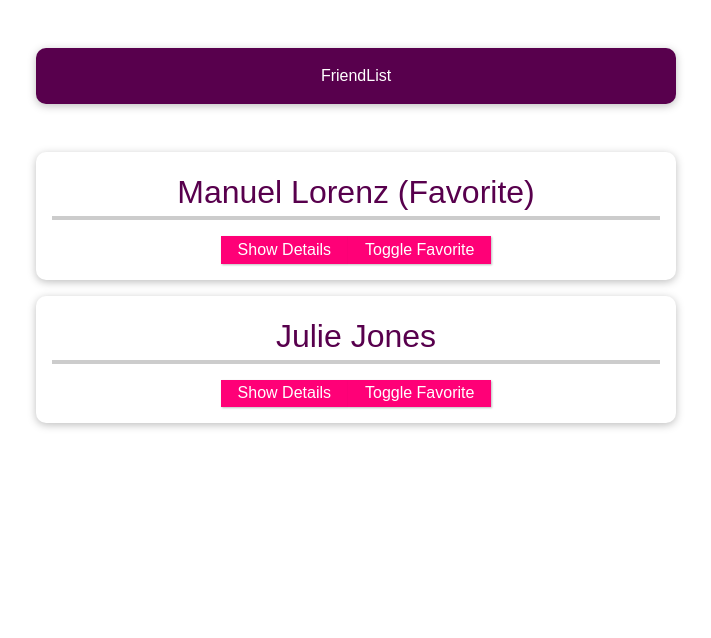
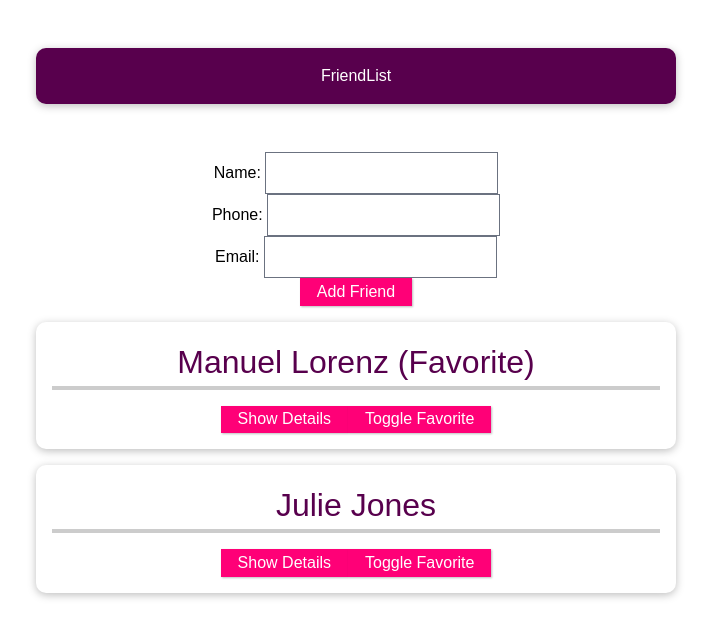
Before and after one commit to orbis-eval/orbis2-frontend, a Nuxt app: page /components-startup in a window 1280 px wide. Shown: the top 638 px of the page, without its empty margins (284-995 px from the left). Built offline with nearby package versions, Linux system fonts and the light colour scheme.

Commit message:
#1: udemy course - components - implemented addFriend component / form to add a friend

```diff
--- a/assets/css/components-startup.css
+++ b/assets/css/components-startup.css
@@ -26,6 +26,10 @@ header {
     margin: 0;
     padding: 0;
     list-style: none;
+}
+
+#friend-form {
+    text-align: center;
 }
 
 #app li {
--- /dev/null
+++ b/components/AddFriend.vue
@@ -0,0 +1,27 @@
+<template>
+  <div id="friend-form">
+    Name: <input v-model="name" type="text"/>
+    <br/>
+    Phone: <input v-model="phone" type="text"/>
+    <br/>
+    Email: <input v-model="email" type="text">
+    <br/>
+    <button @click="addFriend" :disabled="buttonDisabled">Add Friend</button>
+  </div>
+</template>
+
+<script setup>
+
+const name = ref(null)
+const phone = ref(null)
+const email = ref(null)
+
+const emit = defineEmits(['add-friend'])
+
+const addFriend = () => {
+  emit('add-friend', name.value, phone.value, email.value)
+}
+
+const buttonDisabled = computed(() => !(name.value && phone.value && email.value))
+
+</script>
--- a/pages/components-startup.vue
+++ b/pages/components-startup.vue
@@ -3,6 +3,8 @@
     <h1>FriendList</h1>
   </header>
   <section id="app">
+    <AddFriend @add-friend = "addFriend"
+    />
     <ul>
       <FriendContact v-for="friend in friends"
                      :id="friend.id"
@@ -41,4 +43,14 @@ const toggleFavoriteStatus = (friendId) => {
   identifiedFriend.isFavorite = !identifiedFriend.isFavorite
 }
 
+const addFriend = (name, phone, email) => {
+  friends.value.push({
+    id: 'myId', //TODO: hard-coded id
+    name: name,
+    phone: phone,
+    email: email,
+    isFavorite: false
+  })
+}
+
 </script>
```
